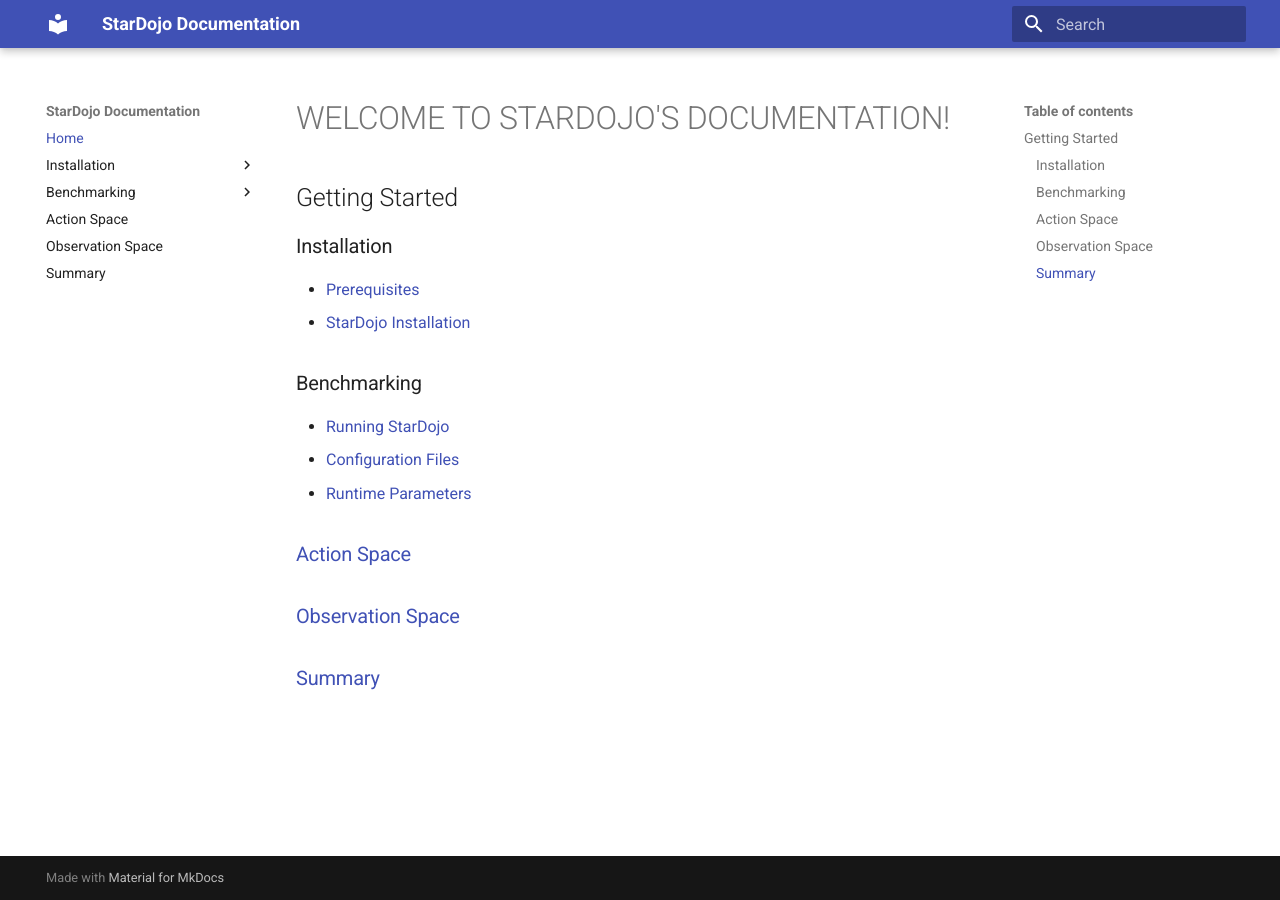
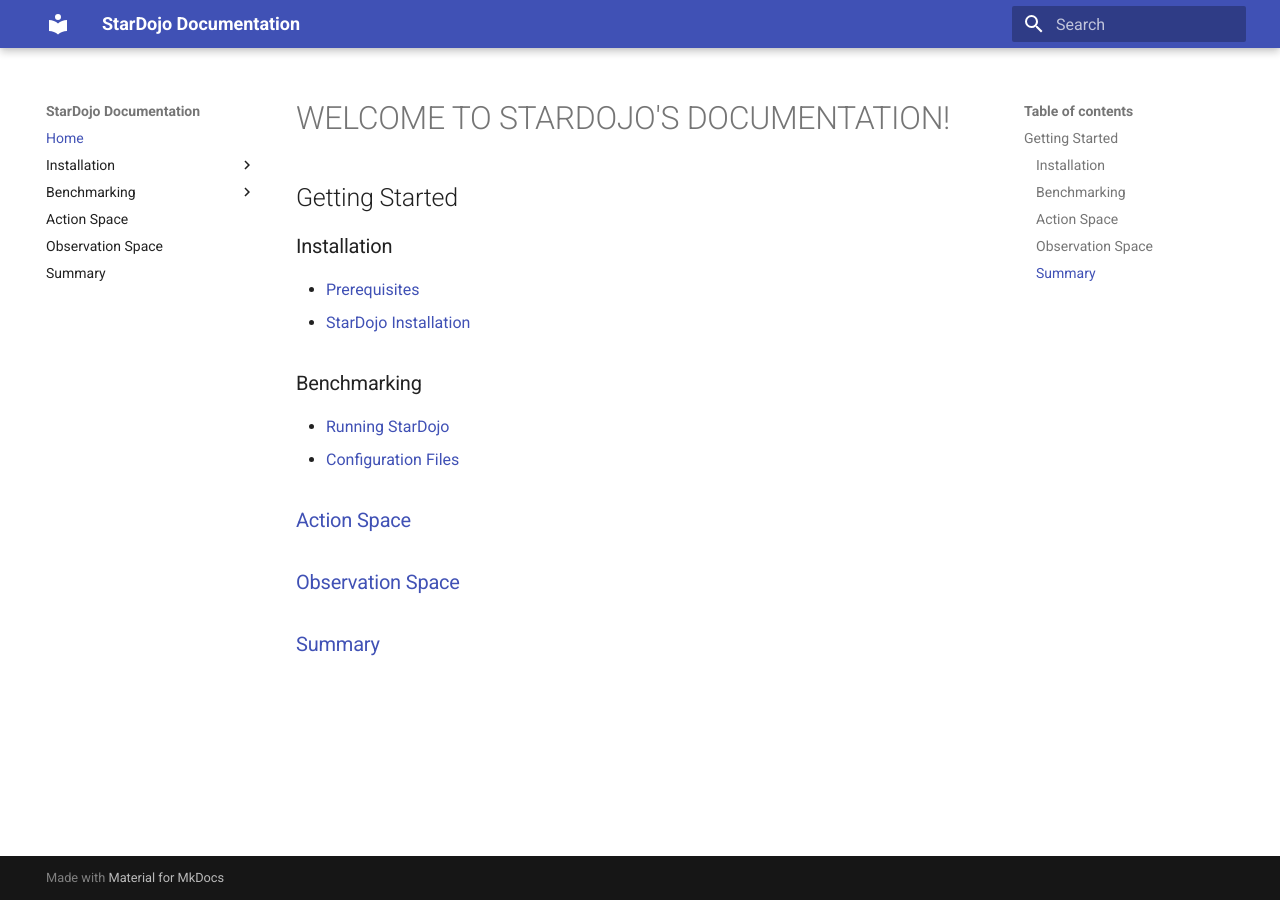
Before and after one commit to CuriousCaliBoi/stardojo, an MkDocs documentation site: the page built from docs/docs_src/index.md, in a window 1280 px wide. Built offline with MkDocs 1.6.1 and Material for MkDocs 9.7.7, drawn with Linux system fonts in a browser that asks for light colours.

Commit message:
fix docs

```diff
--- a/docs/docs/index.html
+++ b/docs/docs/index.html
@@ -670,7 +670,6 @@
 <ul>
 <li><a href="benchmarking/2_1_running/">Running StarDojo</a></li>
 <li><a href="benchmarking/2_2_config_files/">Configuration Files</a></li>
-<li><a href="benchmarking/2_3_runtime_params.md">Runtime Parameters</a></li>
 </ul>
 <h3 id="action-space"><a href="action_space/">Action Space</a><a class="headerlink" href="#action-space" title="Permanent link">&para;</a></h3>
 <h3 id="observation-space"><a href="observation_space/">Observation Space</a><a class="headerlink" href="#observation-space" title="Permanent link">&para;</a></h3>
--- a/docs/docs_src/index.md
+++ b/docs/docs_src/index.md
@@ -9,7 +9,6 @@
 ### Benchmarking
 - [Running StarDojo](benchmarking/2_1_running.md)
 - [Configuration Files](benchmarking/2_2_config_files.md)
-- [Runtime Parameters](benchmarking/2_3_runtime_params.md)
 
 ### [Action Space](action_space.md)
 
```
Also changed, not shown: docs/docs/search/search_index.json (+1 -1 lines).
